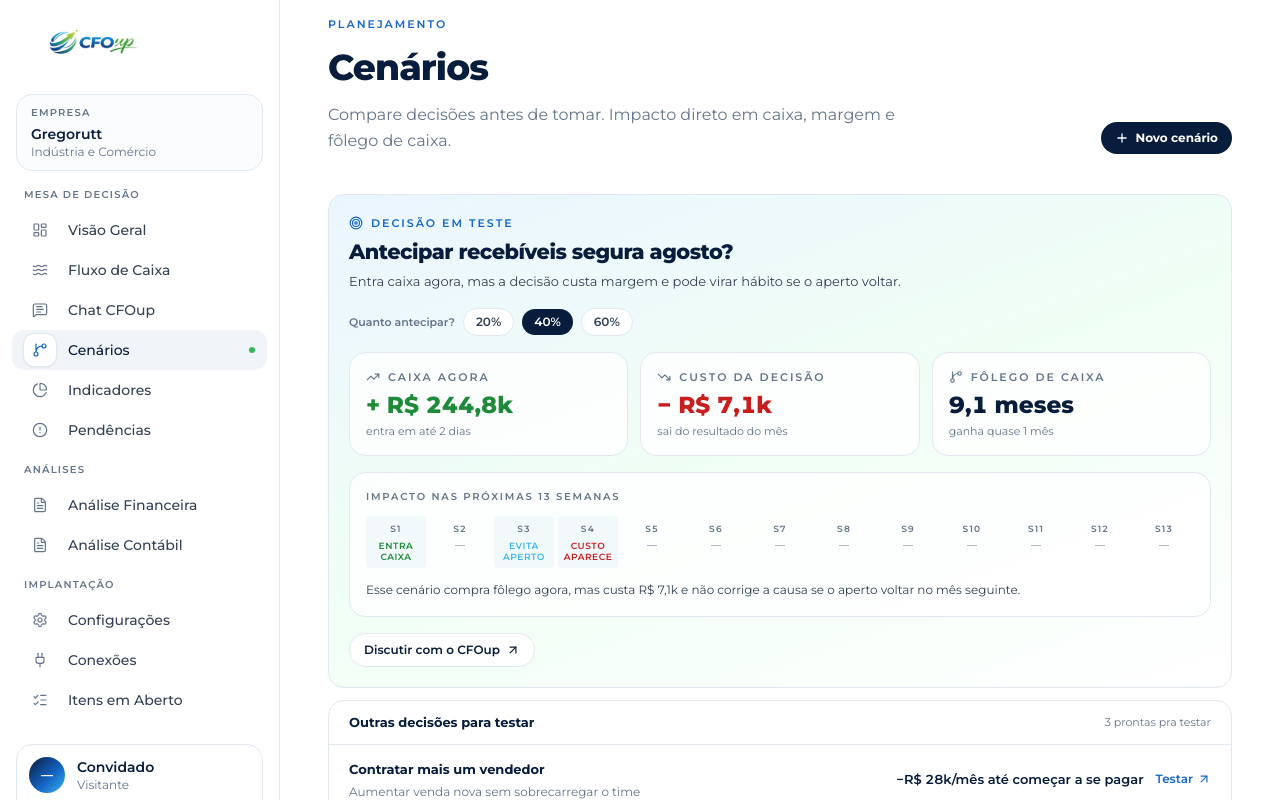
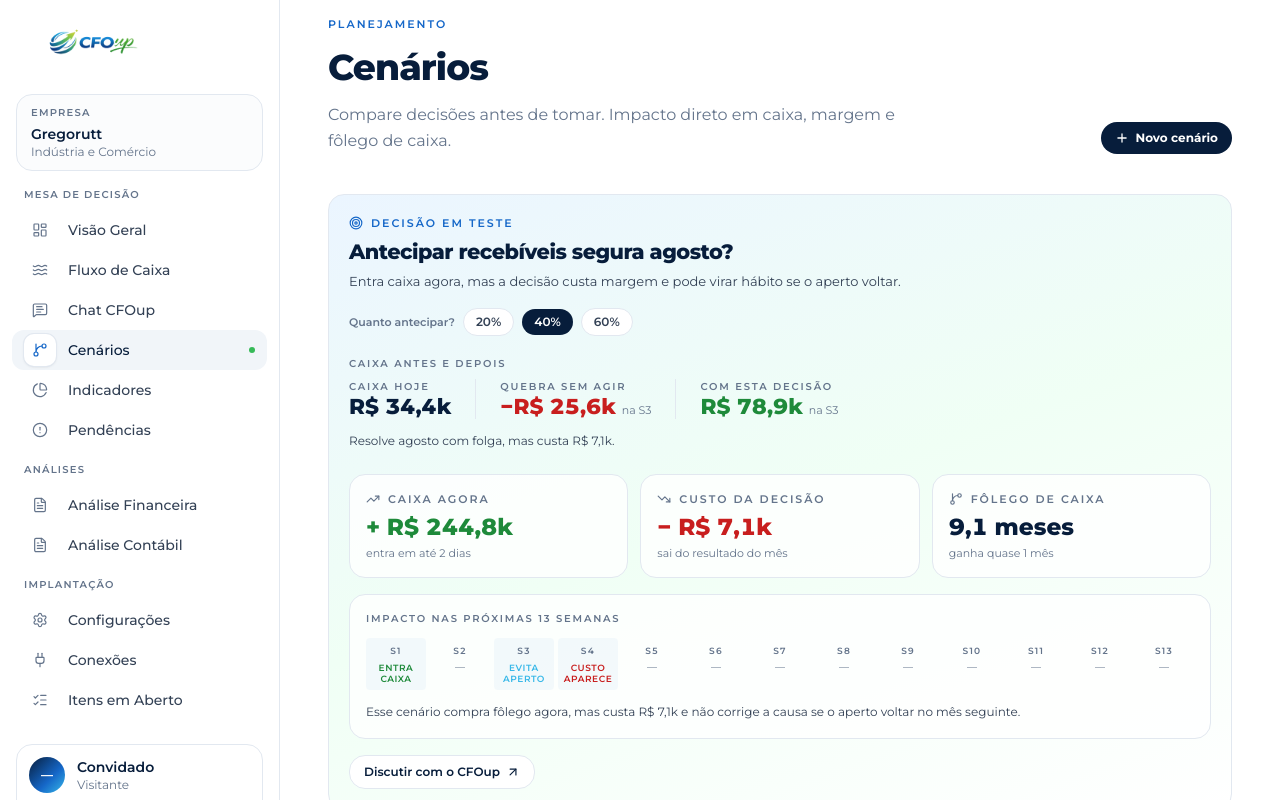
Before and after one commit to cfoup2026/cfoup-overview-v3, a Next.js app: page /cenarios in a window 1280 px wide. Shown: the top 800 px of the page. Built offline with nearby package versions, Linux system fonts and the light colour scheme.

Commit message:
feat: implement Round 5 with "Box before and after" feature
Add constants and new fields for Round 5 scenarios and update tile grid spacing.

```diff
--- a/app/(app)/cenarios/page.tsx
+++ b/app/(app)/cenarios/page.tsx
@@ -15,7 +15,12 @@ type ScenarioData = {
   weeks: WeekEffect[]
   leitura: string
   chatQuery: string
+  caixaMinComDecisao: { value: string; sub: string; tone: "positive" | "negative" }
+  antesDepoisReading: string
 }
+
+const CAIXA_HOJE = "R$ 34,4k"
+const CAIXA_MIN_SEM_AGIR = { value: "−R$ 25,6k", sub: "na S3" }
 
 const SCENARIO_DATA: Record<Pct, ScenarioData> = {
   20: {
@@ -40,6 +45,8 @@ const SCENARIO_DATA: Record<Pct, ScenarioData> = {
     ],
     leitura: "Antecipação leve — alivia sem gastar muito, mas se o aperto for maior o caixa não aguenta.",
     chatQuery: "Analisa o cenário de antecipar 20% dos recebíveis (R$ 122,4k de caixa, R$ 3,5k de custo). Vale agora?",
+    caixaMinComDecisao: { value: "R$ 12,4k", sub: "na S3", tone: "positive" },
+    antesDepoisReading: "Ajuda, mas ainda deixa pouco espaço se entrar atraso.",
   },
   40: {
     caixa: "+ R$ 244,8k",
@@ -63,6 +70,8 @@ const SCENARIO_DATA: Record<Pct, ScenarioData> = {
     ],
     leitura: "Esse cenário compra fôlego agora, mas custa R$ 7,1k e não corrige a causa se o aperto voltar no mês seguinte.",
     chatQuery: "Analisa o cenário de antecipar 40% dos recebíveis (R$ 244,8k de caixa, R$ 7,1k de custo). Vale agora?",
+    caixaMinComDecisao: { value: "R$ 78,9k", sub: "na S3", tone: "positive" },
+    antesDepoisReading: "Resolve agosto com folga, mas custa R$ 7,1k.",
   },
   60: {
     caixa: "+ R$ 367,2k",
@@ -86,6 +95,8 @@ const SCENARIO_DATA: Record<Pct, ScenarioData> = {
     ],
     leitura: "Antecipação forte — fôlego de sobra, mas o custo de R$ 10,6k machuca se não tiver destino certo pro dinheiro.",
     chatQuery: "Analisa o cenário de antecipar 60% dos recebíveis (R$ 367,2k de caixa, R$ 10,6k de custo). Vale agora?",
+    caixaMinComDecisao: { value: "R$ 142,3k", sub: "na S3", tone: "positive" },
+    antesDepoisReading: "Dá bastante caixa agora, mas custa caro e pode virar dependência.",
   },
 }
 
@@ -138,7 +149,71 @@ export default function CenariosPage() {
           ))}
         </div>
 
-        <div className="mt-4 grid gap-3 md:grid-cols-3">
+        {/* Faixa: Caixa antes e depois */}
+        <div className="mt-5">
+          <p className="text-[10px] font-semibold uppercase tracking-[0.18em] text-muted-foreground">
+            Caixa antes e depois
+          </p>
+
+          <div className="mt-2 flex flex-wrap items-stretch gap-x-6 gap-y-3">
+            {/* Caixa hoje */}
+            <div className="flex flex-col">
+              <span className="text-[10px] font-semibold uppercase tracking-[0.18em] text-muted-foreground">
+                Caixa hoje
+              </span>
+              <div className="mt-0.5 flex items-baseline gap-1.5">
+                <span
+                  className="text-[1.35rem] font-extrabold leading-none tabular-nums"
+                  style={{ color: "var(--brand-navy)" }}
+                >
+                  {CAIXA_HOJE}
+                </span>
+              </div>
+            </div>
+
+            <span aria-hidden className="hidden w-px bg-border md:block" />
+
+            {/* Quebra sem agir */}
+            <div className="flex flex-col">
+              <span className="text-[10px] font-semibold uppercase tracking-[0.18em] text-muted-foreground">
+                Quebra sem agir
+              </span>
+              <div className="mt-0.5 flex items-baseline gap-1.5">
+                <span
+                  className="text-[1.35rem] font-extrabold leading-none tabular-nums"
+                  style={{ color: "var(--brand-red)" }}
+                >
+                  {CAIXA_MIN_SEM_AGIR.value}
+                </span>
+                <span className="text-[11px] text-muted-foreground">{CAIXA_MIN_SEM_AGIR.sub}</span>
+              </div>
+            </div>
+
+            <span aria-hidden className="hidden w-px bg-border md:block" />
+
+            {/* Com esta decisão */}
+            <div className="flex flex-col">
+              <span className="text-[10px] font-semibold uppercase tracking-[0.18em] text-muted-foreground">
+                Com esta decisão
+              </span>
+              <div className="mt-0.5 flex items-baseline gap-1.5">
+                <span
+                  className="text-[1.35rem] font-extrabold leading-none tabular-nums"
+                  style={{ color: data.caixaMinComDecisao.tone === "positive" ? "var(--brand-green-dark)" : "var(--brand-red)" }}
+                >
+                  {data.caixaMinComDecisao.value}
+                </span>
+                <span className="text-[11px] text-muted-foreground">{data.caixaMinComDecisao.sub}</span>
+              </div>
+            </div>
+          </div>
+
+          <p className="mt-3 text-[12px] leading-relaxed text-[var(--slate-700)]">
+            {data.antesDepoisReading}
+          </p>
+        </div>
+
+        <div className="mt-6 grid gap-3 md:grid-cols-3">
           <ImpactTile label="Caixa agora" value={data.caixa} tone="positive" detail="entra em até 2 dias" />
           <ImpactTile label="Custo da decisão" value={data.custo} tone="negative" detail="sai do resultado do mês" />
           <ImpactTile label="Fôlego de caixa" value={data.folego} tone="neutral" detail={data.folegoDetail} />
```
